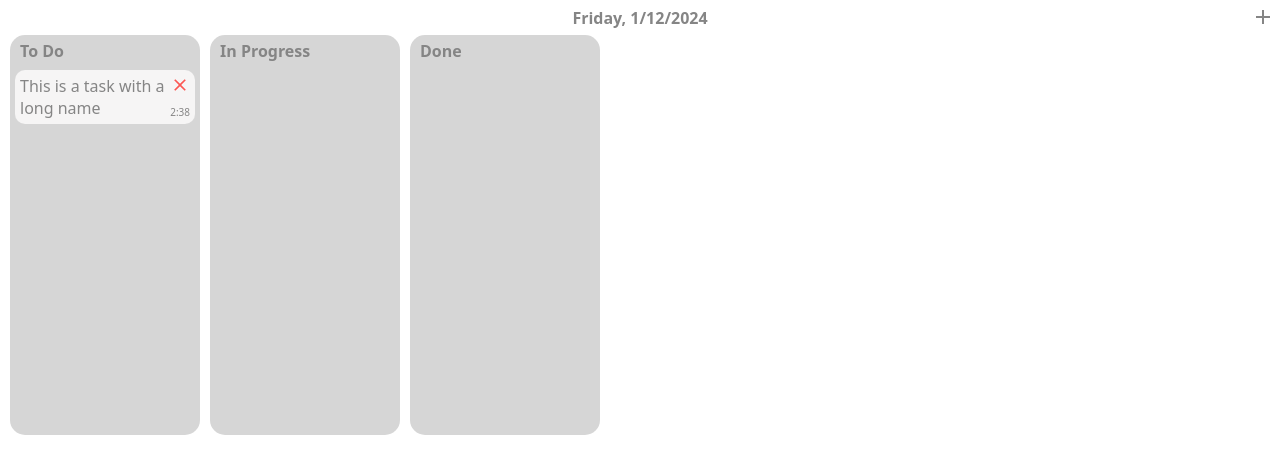
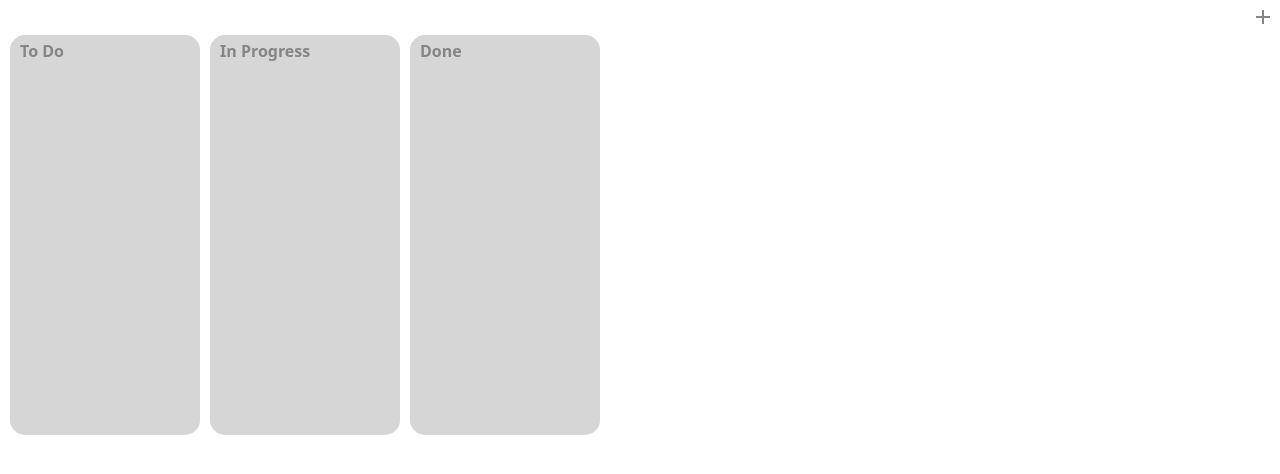
Before and after one commit to davissmith1/Plannr2.0, a React (Create React App) app in the folder plannr2.0/: page / in a window 1280 px wide. Shown: the top 474 px of the page. Built offline with nearby package versions, Linux system fonts and the light colour scheme.

Commit message:
got rid of date and other css updates

```diff
--- a/plannr2.0/src/App.js
+++ b/plannr2.0/src/App.js
@@ -9,16 +9,7 @@ import BinDisplay from './components/binDisplay.js';
 function App() {
   const [isFormOpen, setIsFormOpen] = useState(false);
 
-  //TODO: Remove this default task for dev purposes only
-  let defaultTasks = {
-        id: 0,
-        taskName: 'This is a task with a long name',
-        description: null,
-        bin: 0,
-        createdAt: new Date(),
-      }
-
-  const [tasks, setTasks] = useState([defaultTasks]);
+  const [tasks, setTasks] = useState([]);
 
   const handleAddIconClick = () => {
     setIsFormOpen(true);
@@ -42,15 +33,11 @@ function App() {
     setTasks([...tasks, newTask]);
   };
 
-  const date = new Date();
-  const daysOfWeek = ['Sunday', 'Monday', 'Tuesday', 'Wednesday', 'Thursday', 'Friday', 'Saturday'];
+
 
   return (
     <div className='App'>
       <div className='date'>
-          <h1>
-            {daysOfWeek[date.getDay()]}, {date.toLocaleDateString()}
-          </h1>
       </div>
         <div className='addIcon'>
           <AddIcon onClick={ handleAddIconClick } />
--- a/plannr2.0/src/components/taskDisplay.js
+++ b/plannr2.0/src/components/taskDisplay.js
@@ -32,6 +32,7 @@ function TaskDisplay( { key, task, onDelete, onBinChange}) {
         draggable={true}
         onDragStart={event => {
             event.dataTransfer.setData('text/plain', task.id);
+            event.dataTransfer.effectAllowed = 'move';
         }}
     >
         <div className='task-title'>
```
